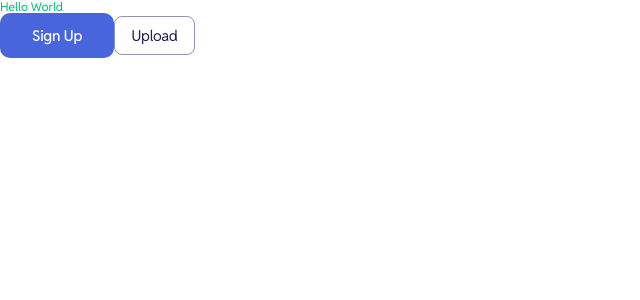
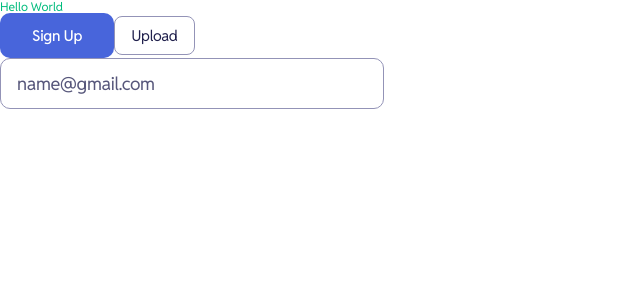
Before and after one commit to Shahzeb-Abro/mood-tracker-app, a React (Vite) app: page / in a window 1280 px wide. Shown: the top 300 px of the page, without its empty margins (0-640 px from the left). Built offline with nearby package versions, Linux system fonts and the light colour scheme.

Commit message:
Added input component

```diff
--- a/package.json
+++ b/package.json
@@ -10,10 +10,13 @@
     "preview": "vite preview"
   },
   "dependencies": {
+    "@hookform/resolvers": "^5.1.1",
     "@tailwindcss/vite": "^4.1.11",
     "react": "^19.1.0",
     "react-dom": "^19.1.0",
-    "tailwindcss": "^4.1.11"
+    "react-hook-form": "^7.59.0",
+    "tailwindcss": "^4.1.11",
+    "zod": "^3.25.71"
   },
   "devDependencies": {
     "@eslint/js": "^9.29.0",
--- a/src/App.jsx
+++ b/src/App.jsx
@@ -1,4 +1,4 @@
-import { Button } from "./components";
+import { Button, Input } from "./components";
 
 function App() {
   return (
@@ -6,6 +6,7 @@ function App() {
       <h1 className="text-preset-9 text-emerald-500">Hello World</h1>
       <Button label="Sign Up" />
       <Button label="Upload" variant="secondary" />
+      <Input placeholder={"name@gmail.com"} className="max-w-sm" />
     </div>
   );
 }
--- /dev/null
+++ b/src/assets/svgAssets/IconInfo.jsx
@@ -0,0 +1,16 @@
+export const IconInfo = ({ width = 12, height = 13 }) => {
+  return (
+    <svg
+      xmlns="http://www.w3.org/2000/svg"
+      width={width}
+      height={height}
+      viewBox="0 0 12 13"
+      fill="none"
+    >
+      <path
+        d="M5.8125 0.6875C9 0.6875 11.625 3.3125 11.625 6.5C11.625 9.71094 9 12.3125 5.8125 12.3125C2.60156 12.3125 0 9.71094 0 6.5C0 3.3125 2.60156 0.6875 5.8125 0.6875ZM5.8125 3.26562C5.25 3.26562 4.82812 3.71094 4.82812 4.25C4.82812 4.8125 5.25 5.23438 5.8125 5.23438C6.35156 5.23438 6.79688 4.8125 6.79688 4.25C6.79688 3.71094 6.35156 3.26562 5.8125 3.26562ZM7.125 9.21875V8.65625C7.125 8.51562 6.98438 8.375 6.84375 8.375H6.5625V6.03125C6.5625 5.89062 6.42188 5.75 6.28125 5.75H4.78125C4.61719 5.75 4.5 5.89062 4.5 6.03125V6.59375C4.5 6.75781 4.61719 6.875 4.78125 6.875H5.0625V8.375H4.78125C4.61719 8.375 4.5 8.51562 4.5 8.65625V9.21875C4.5 9.38281 4.61719 9.5 4.78125 9.5H6.84375C6.98438 9.5 7.125 9.38281 7.125 9.21875Z"
+        fill="#E60013"
+      />
+    </svg>
+  );
+};
--- a/src/assets/svgAssets/index.js
+++ b/src/assets/svgAssets/index.js
@@ -21,6 +21,7 @@ import { IconVeryHappyWhite } from "./IconVeryHappyWhite";
 import { IconVerySadColor } from "./IconVerySadColor";
 import { IconVerySadWhite } from "./IconVerySadWhite";
 import { Logo } from "./Logo";
+import { IconInfo } from "./IconInfo";
 
 export {
   Logo,
@@ -46,4 +47,5 @@ export {
   IconHappyWhite,
   BgPatternAverages,
   AvatarPlaceholder,
+  IconInfo,
 };
--- a/src/components/index.js
+++ b/src/components/index.js
@@ -1,3 +1,4 @@
 import { Button } from "./ui/button";
+import { Input } from "./ui/input";
 
-export { Button };
+export { Button, Input };
--- /dev/null
+++ b/src/components/ui/input/index.jsx
@@ -0,0 +1,30 @@
+import { IconInfo } from "../../../assets/svgAssets";
+
+export const Input = ({
+  placeholder,
+  error,
+  registerProps = {},
+  className,
+  ...props
+}) => {
+  return (
+    <div className="flex flex-col gap-1.5">
+      <input
+        placeholder={placeholder}
+        {...registerProps}
+        {...props}
+        className={`text-preset-6 text-neutral-600 py-3 px-4 rounded-[10px] border border-neutral-300  placeholder:text-neutral-600 text-neutral-900 focus:outline-none focus:border-neutral-600 transition-all ${
+          error
+            ? "border-red-700"
+            : "hover:border-neutral-600  focus:ring-2 focus:ring-blue-700 focus:ring-offset-2 "
+        } ${className}`}
+      />
+      {error && (
+        <div className="flex items-center gap-1.5 text-preset-9 text-red-700">
+          <IconInfo />
+          <span>{error}</span>
+        </div>
+      )}
+    </div>
+  );
+};
```
Also changed, not shown: 1 other file (tests, documents, lock files or other folders).
